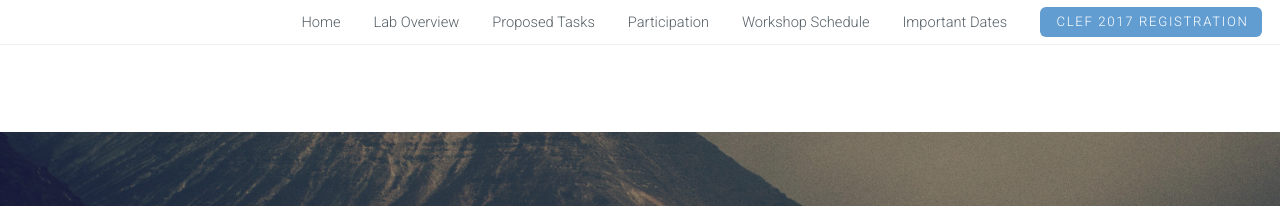
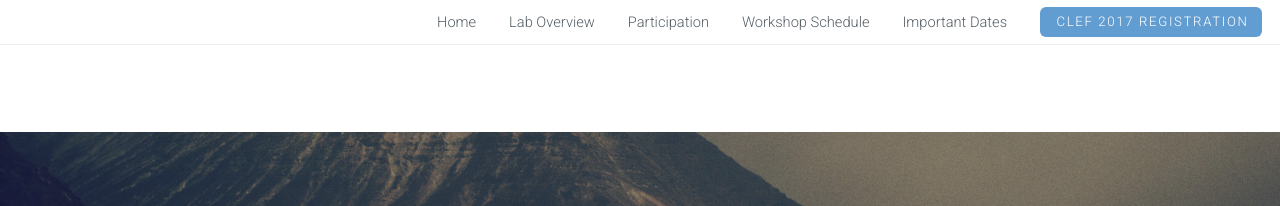
Before and after one commit to ekanou/dynamicsearch, a Jekyll site: the page built from clef-lab.html, in a window 1280 px wide. Shown: the top 206 px of the page. Built offline with Jekyll 4.4.1, drawn with Linux system fonts in a browser that asks for light colours.

Commit message:
Update clefheader.html

```diff
--- a/_includes/clefheader.html
+++ b/_includes/clefheader.html
@@ -5,7 +5,7 @@
         <ul>
             <li><a href="{{ site.baseurl }}/">Home</a></li>
             <li><a href="#Lab Overview">Lab Overview</a></li>
-            <li><a href="#Proposed Tasks">Proposed Tasks</a></li>
+            <!--<li><a href="#Proposed Tasks">Proposed Tasks</a></li>-->
             <li><a href="#Participation">Participation</a></li>
             <li><a href="#Workshop Schedule">Workshop Schedule</a></li>
             <li><a href="#Important Dates">Important Dates</a></li>
```
